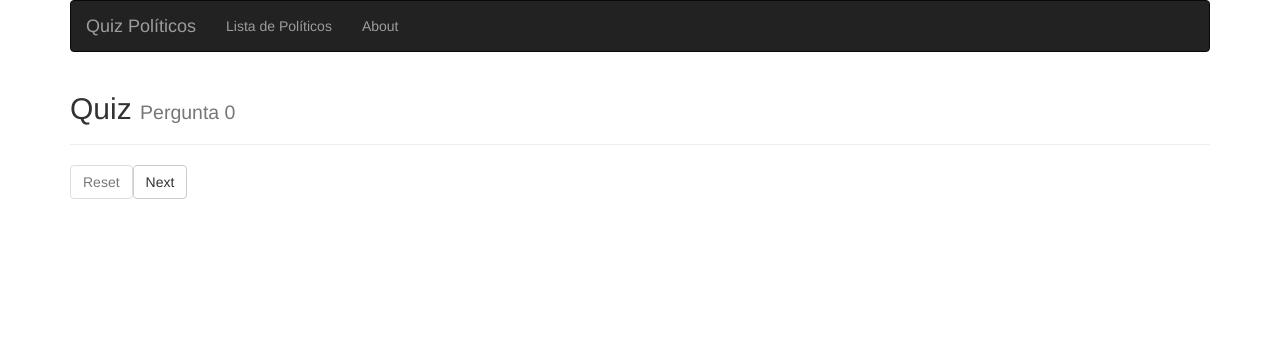
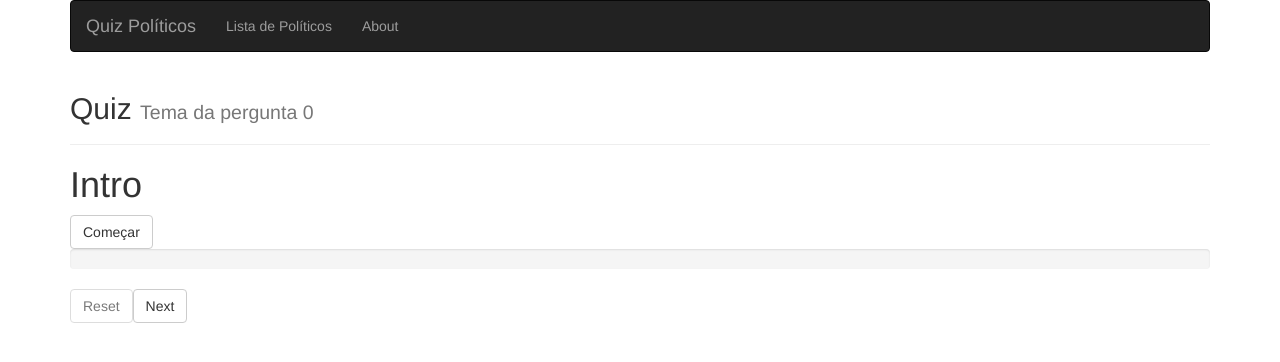
Before and after one commit to caiohsramos/politicos, a React app: page /#/quiz in a window 1280 px wide. Shown: the top 362 px of the page. Built offline with nearby package versions, Linux system fonts and the light colour scheme.

Commit message:
Flow do quiz completo

```diff
--- a/src/index.html
+++ b/src/index.html
@@ -3,7 +3,6 @@
     <head>
         <title>Políticos</title>
         <meta charset="utf-8">
-        <!-- Latest compiled and minified CSS -->
         <link rel="stylesheet" href="https://maxcdn.bootstrapcdn.com/bootstrap/3.3.7/css/bootstrap.min.css" integrity="sha384-BVYiiSIFeK1dGmJRAkycuHAHRg32OmUcww7on3RYdg4Va+PmSTsz/K68vbdEjh4u" crossorigin="anonymous">
     </head>
     <body>
--- /dev/null
+++ b/src/quiz/intro.jsx
@@ -0,0 +1,9 @@
+import React from 'react'
+import QuizButton from '../templates/quizButton'
+
+export default props => (
+    <div>
+        <h1>Intro</h1>
+        <QuizButton text='Começar' handleClick={() => props.handleDone(null)} show={true}/>
+    </div>
+)
--- /dev/null
+++ b/src/quiz/pergunta.jsx
@@ -0,0 +1,5 @@
+import React from 'react'
+
+export default props => (
+    <h1>Pergunta {props.n}</h1>
+)
--- a/src/quiz/quiz.jsx
+++ b/src/quiz/quiz.jsx
@@ -1,9 +1,11 @@
 import React, { Component } from 'react'
+import { ProgressBar } from 'react-bootstrap'
 
 import QuizButton from '../templates/quizButton'
 import PageHeader from '../templates/pageHeader'
+import QuizContent from './quizContent'
 
-const N = 20
+const N = 6
 
 export default class Quiz extends Component {
     constructor(props) {
@@ -24,14 +26,36 @@ export default class Quiz extends Component {
                 lula: 0,
                 marina: 0,
                 vera: 0
-            }
+            },
         }
     }
 
-    handleNext = () => {
-        this.setState(
-            {...this.state,progress: this.state.progress + 1}
-        )
+    handleAnswer = (answer_grades) => {
+        if(answer_grades == null) {
+            this.setState({...this.state,progress: this.state.progress + 1})
+        } else {
+            this.setState(
+                {...this.state,
+                    progress: this.state.progress + 1,
+                    //Atualizar o grade dos candidatos de acordo com a resposta
+                    grades: {
+                        alvaro: this.state.grades.alvaro+answer_grades.alvaro,
+                        daciolo: this.state.grades.daciolo+answer_grades.daciolo,
+                        ciro: this.state.grades.ciro+answer_grades.ciro,
+                        alckmin: this.state.grades.alckmin+answer_grades.alckmin,
+                        boulos: this.state.grades.boulos+answer_grades.boulos,
+                        meirelles: this.state.grades.meirelles+answer_grades.meirelles,
+                        bolsonaro: this.state.grades.bolsonaro+answer_grades.bolsonaro,
+                        amoedo: this.state.grades.amoedo+answer_grades.amoedo,
+                        goulart: this.state.grades.goulart+answer_grades.goulart,
+                        eymael: this.state.grades.eymael+answer_grades.eymael,
+                        lula: this.state.grades.lula+answer_grades.lula,
+                        marina: this.state.grades.marina+answer_grades.marina,
+                        vera: this.state.grades.vera+answer_grades.vera
+                    }
+                }
+            )
+        }
     }
 
     handleReset = () => {
@@ -60,10 +84,11 @@ export default class Quiz extends Component {
     render() {
         return (
             <div>
-                <PageHeader title='Quiz' subtitle={`Pergunta ${this.state.progress}`} />
-
+                <PageHeader title='Quiz' subtitle={`Tema da pergunta ${this.state.progress}`} />
+                <QuizContent progress={this.state.progress} handleNext={this.handleAnswer} N={N} />
+                <ProgressBar now={this.state.progress} max={N} bsStyle="success" />
                 <QuizButton text='Reset' handleClick={this.handleReset} show={(this.state.progress > 0)} />
-                <QuizButton text='Next' handleClick={this.handleNext} show={(this.state.progress < N)} />
+                <QuizButton text='Next' handleClick={() => this.handleAnswer(null)} show={(this.state.progress < (N+1))} />
             </div>
         )
     }
--- /dev/null
+++ b/src/quiz/quizContent.jsx
@@ -0,0 +1,19 @@
+import React from 'react'
+
+import Intro from './intro'
+import Pergunta from './pergunta'
+import Result from './result'
+
+export default props => {
+    //same type or it wont work
+    switch (props.progress) {
+        case 0:
+            return (<Intro handleDone={props.handleNext}/>)
+            break
+        case props.N+1:
+            return (<Result />)
+            break
+        default:
+            return (<Pergunta n={props.progress}/>)
+    }
+}
--- /dev/null
+++ b/src/quiz/result.jsx
@@ -0,0 +1,5 @@
+import React from 'react'
+
+export default props => (
+    <h1>Resultado do quiz</h1>
+)
```
